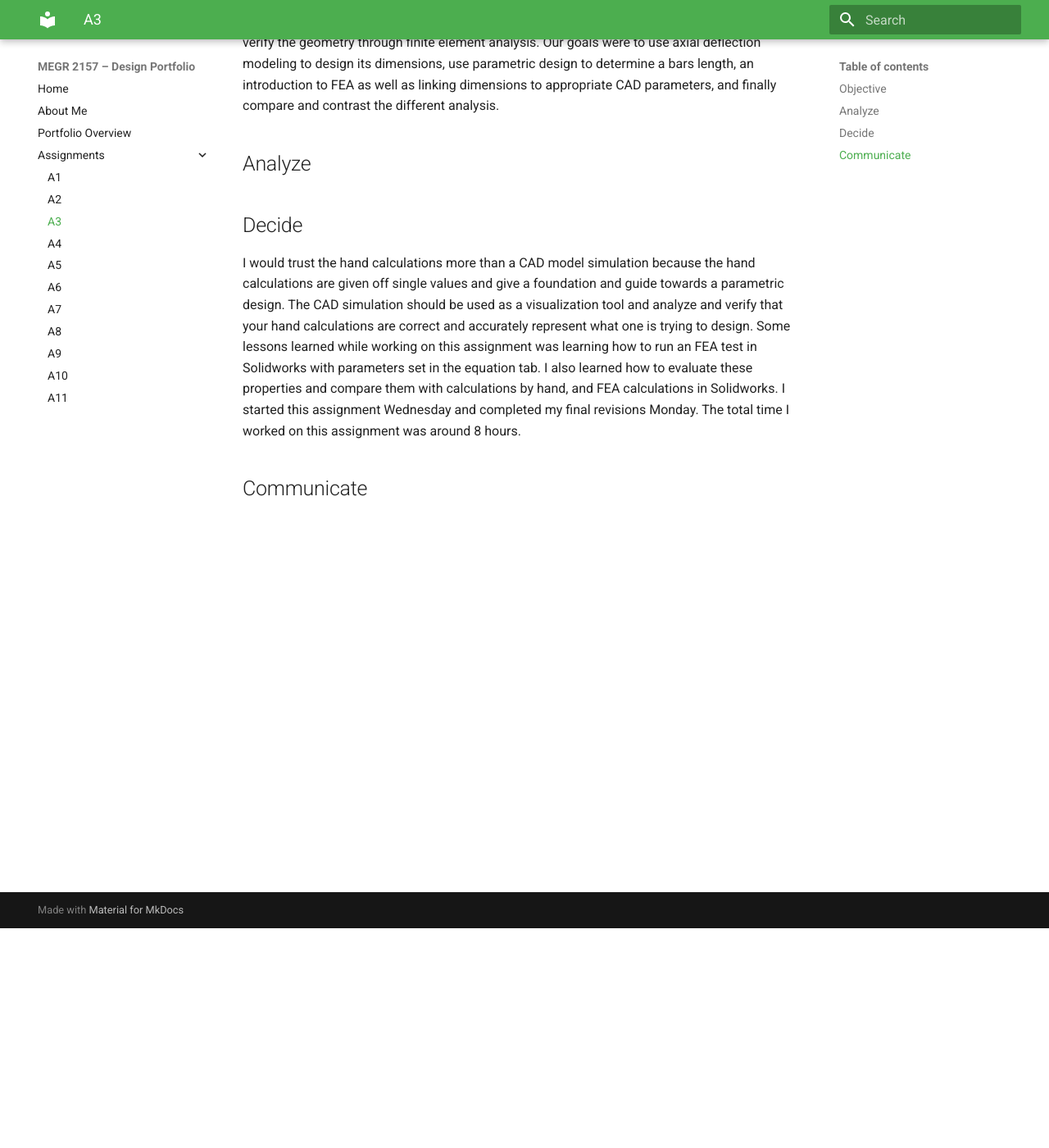
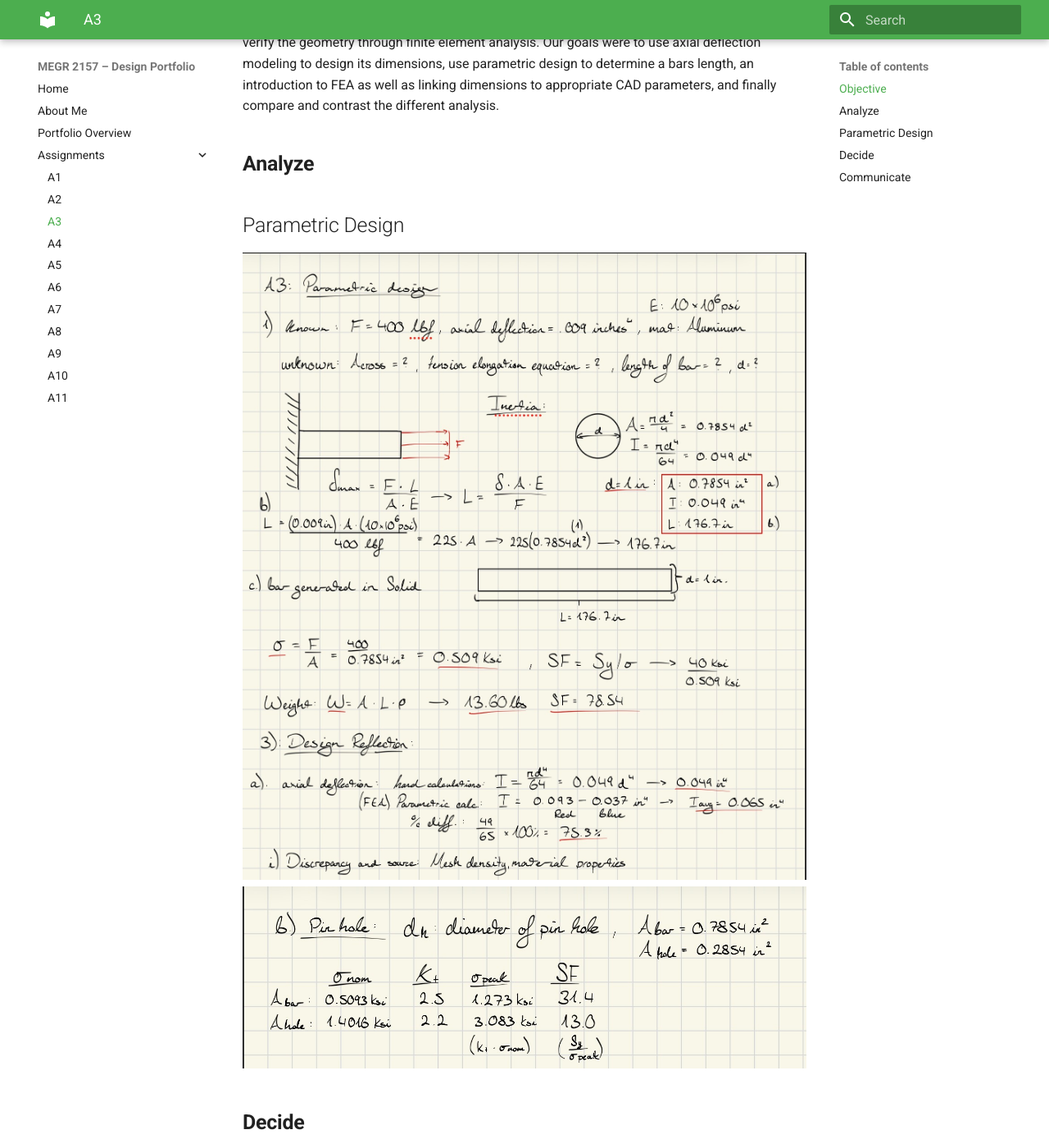
Before and after one commit to jhatch24/megr2156-portfolio, an MkDocs documentation site: the page built from docs/assignments/A03/index.md, in a window 1280 px wide and 1400 px high, scrolled down 268 px. Shown: the whole window at 82% size. Built offline with MkDocs 1.6.1 and Material for MkDocs 9.7.7, drawn with Linux system fonts in a browser that asks for light colours; some of the changed text lies outside the part shown.

Commit message:
Update index.md

```diff
--- a/docs/assignments/A03/index.md
+++ b/docs/assignments/A03/index.md
@@ -1,12 +1,15 @@
 # A3 – [Topic]
 
-## Objective
+## **Objective**
 We were asked to design a bar which has a circular cross section where the values of the criteria given for the material, maximum deflection and load. Determine the bar’s minimum geometry (ie.. length, diameter, and weight) through parametric design while under direct tension. Then verify the geometry through finite element analysis. Our goals were to use axial deflection modeling to design its dimensions, use parametric design to determine a bars length, an introduction to FEA as well as linking dimensions to appropriate CAD parameters, and finally compare and contrast the different analysis.
 
-## Analyze
+## **Analyze**
+## Parametric Design
+![pg1](IMG_0197.jpeg)
+![pg2](IMG_0198.jpeg)
 
+## **Decide**
+I would trust the hand calculations more than a CAD model simulation because the hand calculations are given off single values and give a foundation and guide towards a parametric design. The CAD simulation should be used as a visualization tool and analyze and verify that your hand calculations are correct and accurately represent what one is trying to design.
 
-## Decide
-I would trust the hand calculations more than a CAD model simulation because the hand calculations are given off single values and give a foundation and guide towards a parametric design. The CAD simulation should be used as a visualization tool and analyze and verify that your hand calculations are correct and accurately represent what one is trying to design. Some lessons learned while working on this assignment was learning how to run an FEA test in Solidworks with parameters set in the equation tab. I also learned how to evaluate these properties and compare them with calculations by hand, and FEA calculations in Solidworks. I started this assignment Wednesday and completed my final revisions Monday. The total time I worked on this assignment was around 8 hours.
-
-## Communicate
+## **Communicate**
+Some lessons learned while working on this assignment was learning how to run an FEA test in Solidworks with parameters set in the equation tab. I also learned how to evaluate these properties and compare them with calculations by hand, and FEA calculations in Solidworks. I started this assignment Wednesday and completed my final revisions Monday. The total time I worked on this assignment was around 8 hours.
```
